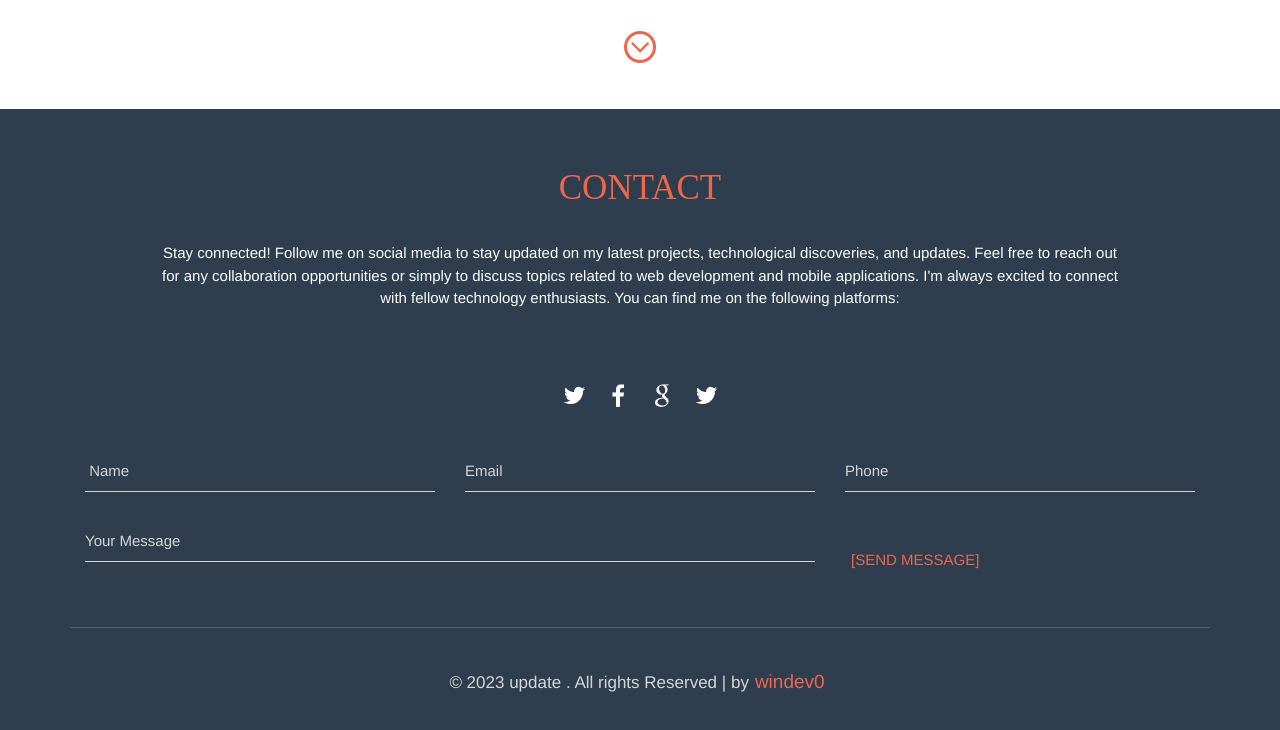
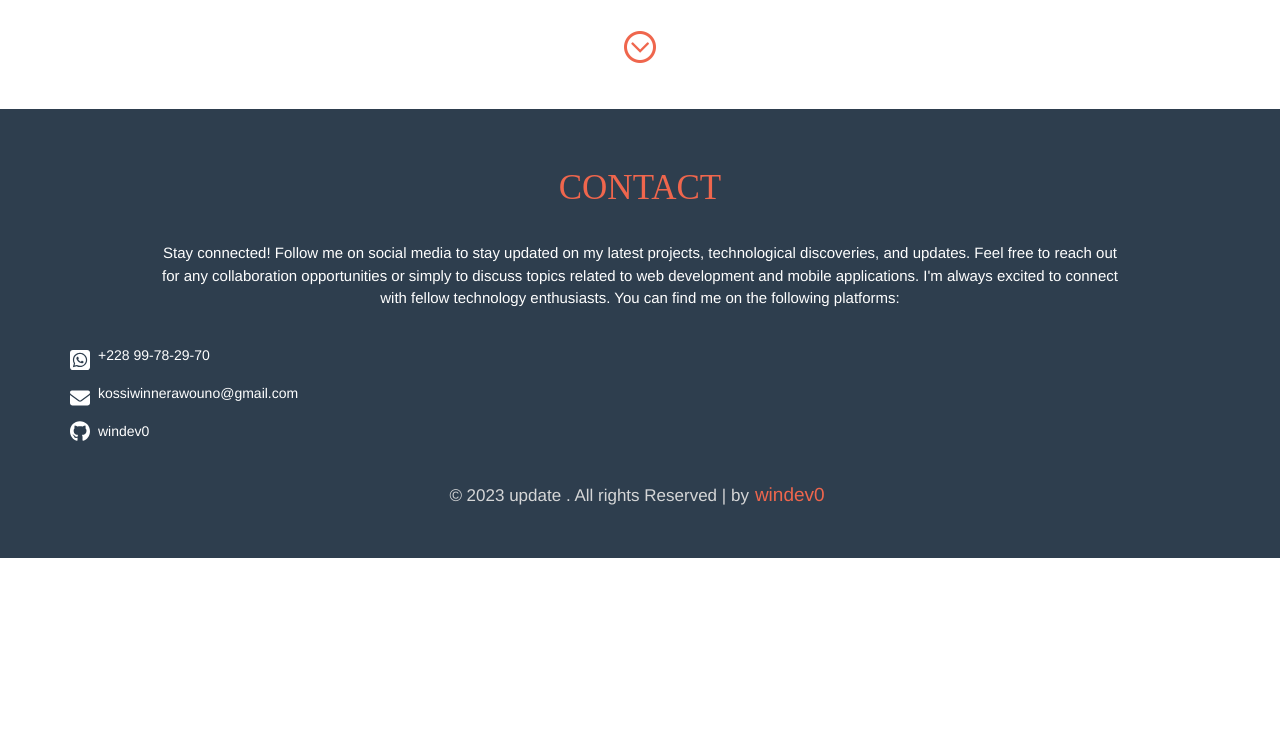
Before and after one commit to windev0/portofolio, a website with bundled scripts: page index.html in a window 1280 px wide. Shown: the part 3872-4602 px from the top of the page. After the commit the page ends 4430 px from the top, so only its background shows below. Built offline with nearby package versions, Linux system fonts and the light colour scheme.

Commit message:
pret à etre déployé

```diff
--- a/index.html
+++ b/index.html
@@ -709,40 +709,38 @@ Smartphone Compatible web template, free webdesigns for Nokia, Samsung, LG, Sony
 					discuss topics related to web development and mobile applications. I'm always excited to connect
 					with fellow technology enthusiasts. You can find me on the following platforms: </p>
 			</div>
-			<div class="social-icon">
-				<a href="#"><i class="icon1"></i></a>
-				<a href="#"><i class="icon2"></i></a>
-				<a href="#"><i class="icon3"></i></a>
-				<!-- <a href="#"><i class="icon4"></i></a>
-				<a href="#"><i class="icon5"></i></a>
-				<a href="#"><i class="icon6"></i></a>
-				<a href="#"><i class="icon7"></i></a>-->
-				<a href="#"><i class="icon11"></i></a>
+			<div class="contacts">
+				<div style="display: flex; margin-top: 8px;"">
+					<svg xmlns=" http://www.w3.org/2000/svg" width="20" color="white" fill="#FFF" viewBox="0 0 448 512">
+					<!--!Font Awesome Free 6.5.1 by @fontawesome - https://fontawesome.com License - https://fontawesome.com/license/free Copyright 2024 Fonticons, Inc.-->
+					<path
+						d="M92.1 254.6c0 24.9 7 49.2 20.2 70.1l3.1 5-13.3 48.6L152 365.2l4.8 2.9c20.2 12 43.4 18.4 67.1 18.4h.1c72.6 0 133.3-59.1 133.3-131.8c0-35.2-15.2-68.3-40.1-93.2c-25-25-58-38.7-93.2-38.7c-72.7 0-131.8 59.1-131.9 131.8zM274.8 330c-12.6 1.9-22.4 .9-47.5-9.9c-36.8-15.9-61.8-51.5-66.9-58.7c-.4-.6-.7-.9-.8-1.1c-2-2.6-16.2-21.5-16.2-41c0-18.4 9-27.9 13.2-32.3c.3-.3 .5-.5 .7-.8c3.6-4 7.9-5 10.6-5c2.6 0 5.3 0 7.6 .1c.3 0 .5 0 .8 0c2.3 0 5.2 0 8.1 6.8c1.2 2.9 3 7.3 4.9 11.8c3.3 8 6.7 16.3 7.3 17.6c1 2 1.7 4.3 .3 6.9c-3.4 6.8-6.9 10.4-9.3 13c-3.1 3.2-4.5 4.7-2.3 8.6c15.3 26.3 30.6 35.4 53.9 47.1c4 2 6.3 1.7 8.6-1c2.3-2.6 9.9-11.6 12.5-15.5c2.6-4 5.3-3.3 8.9-2s23.1 10.9 27.1 12.9c.8 .4 1.5 .7 2.1 1c2.8 1.4 4.7 2.3 5.5 3.6c.9 1.9 .9 9.9-2.4 19.1c-3.3 9.3-19.1 17.7-26.7 18.8zM448 96c0-35.3-28.7-64-64-64H64C28.7 32 0 60.7 0 96V416c0 35.3 28.7 64 64 64H384c35.3 0 64-28.7 64-64V96zM148.1 393.9L64 416l22.5-82.2c-13.9-24-21.2-51.3-21.2-79.3C65.4 167.1 136.5 96 223.9 96c42.4 0 82.2 16.5 112.2 46.5c29.9 30 47.9 69.8 47.9 112.2c0 87.4-72.7 158.5-160.1 158.5c-26.6 0-52.7-6.7-75.8-19.3z" />
+					</svg>
+					<p style="color: white; margin-left:8px;">+228 99-78-29-70</p>
+				</div>
+
+				<div style="display: flex; margin-top: 8px;"">
+					<svg width=" 20" fill="#FFF" xmlns="http://www.w3.org/2000/svg" viewBox="0 0 512 512">
+					<!--!Font Awesome Free 6.5.1 by @fontawesome - https://fontawesome.com License - https://fontawesome.com/license/free Copyright 2024 Fonticons, Inc.-->
+					<path
+						d="M48 64C21.5 64 0 85.5 0 112c0 15.1 7.1 29.3 19.2 38.4L236.8 313.6c11.4 8.5 27 8.5 38.4 0L492.8 150.4c12.1-9.1 19.2-23.3 19.2-38.4c0-26.5-21.5-48-48-48H48zM0 176V384c0 35.3 28.7 64 64 64H448c35.3 0 64-28.7 64-64V176L294.4 339.2c-22.8 17.1-54 17.1-76.8 0L0 176z" />
+					</svg>
+					<p style="color: white; margin-left: 8px;"><a
+							style="color: white;" "mailto:kossiwinnerawouno@gmail.com">kossiwinnerawouno@gmail.com</a>
+					</p>
+				</div>
+
+				<div style="display: flex; margin-top: 8px;">
+					<svg width="20" fill="#FFF" xmlns="http://www.w3.org/2000/svg"
+						viewBox="0 0 496 512"><!--!Font Awesome Free 6.5.1 by @fontawesome - https://fontawesome.com License - https://fontawesome.com/license/free Copyright 2024 Fonticons, Inc.-->
+						<path
+							d="M165.9 397.4c0 2-2.3 3.6-5.2 3.6-3.3 .3-5.6-1.3-5.6-3.6 0-2 2.3-3.6 5.2-3.6 3-.3 5.6 1.3 5.6 3.6zm-31.1-4.5c-.7 2 1.3 4.3 4.3 4.9 2.6 1 5.6 0 6.2-2s-1.3-4.3-4.3-5.2c-2.6-.7-5.5 .3-6.2 2.3zm44.2-1.7c-2.9 .7-4.9 2.6-4.6 4.9 .3 2 2.9 3.3 5.9 2.6 2.9-.7 4.9-2.6 4.6-4.6-.3-1.9-3-3.2-5.9-2.9zM244.8 8C106.1 8 0 113.3 0 252c0 110.9 69.8 205.8 169.5 239.2 12.8 2.3 17.3-5.6 17.3-12.1 0-6.2-.3-40.4-.3-61.4 0 0-70 15-84.7-29.8 0 0-11.4-29.1-27.8-36.6 0 0-22.9-15.7 1.6-15.4 0 0 24.9 2 38.6 25.8 21.9 38.6 58.6 27.5 72.9 20.9 2.3-16 8.8-27.1 16-33.7-55.9-6.2-112.3-14.3-112.3-110.5 0-27.5 7.6-41.3 23.6-58.9-2.6-6.5-11.1-33.3 2.6-67.9 20.9-6.5 69 27 69 27 20-5.6 41.5-8.5 62.8-8.5s42.8 2.9 62.8 8.5c0 0 48.1-33.6 69-27 13.7 34.7 5.2 61.4 2.6 67.9 16 17.7 25.8 31.5 25.8 58.9 0 96.5-58.9 104.2-114.8 110.5 9.2 7.9 17 22.9 17 46.4 0 33.7-.3 75.4-.3 83.6 0 6.5 4.6 14.4 17.3 12.1C428.2 457.8 496 362.9 496 252 496 113.3 383.5 8 244.8 8zM97.2 352.9c-1.3 1-1 3.3 .7 5.2 1.6 1.6 3.9 2.3 5.2 1 1.3-1 1-3.3-.7-5.2-1.6-1.6-3.9-2.3-5.2-1zm-10.8-8.1c-.7 1.3 .3 2.9 2.3 3.9 1.6 1 3.6 .7 4.3-.7 .7-1.3-.3-2.9-2.3-3.9-2-.6-3.6-.3-4.3 .7zm32.4 35.6c-1.6 1.3-1 4.3 1.3 6.2 2.3 2.3 5.2 2.6 6.5 1 1.3-1.3 .7-4.3-1.3-6.2-2.2-2.3-5.2-2.6-6.5-1zm-11.4-14.7c-1.6 1-1.6 3.6 0 5.9 1.6 2.3 4.3 3.3 5.6 2.3 1.6-1.3 1.6-3.9 0-6.2-1.4-2.3-4-3.3-5.6-2z" />
+					</svg>
+					<a style="color: white; margin-left: 8px;" href="https://github.com/windev0/">windev0</a>
+
+				</div>
 			</div>
-			<div class="contact">
-				<form id="contactForm">
-					<div class="col-md-4 contactgrid">
-						<input type="text" class="text" value=" name" onfocus="this.value = '';"
-							onblur="if (this.value == '') {this.value = ' name';}" id="name">
-					</div>
-					<div class="col-md-4 contactgrid">
-						<input type="text" class="text" value="email" onfocus="this.value = '';"
-							onblur="if (this.value == '') {this.value = 'email';}" id="email">
-					</div>
-					<div class="col-md-4 contactgrid">
-						<input type="text" class="text" value="phone" onfocus="this.value = '';"
-							onblur="if (this.value == '') {this.value = 'phone';}" id="phone">
-					</div>
-					<div class="col-md-8 contactgrid1">
-						<textarea onfocus="if(this.value == 'Your Message') this.value='';"
-							onblur="if(this.value == '') this.value='Your Message';" id="message">Your Message</textarea>
-					</div>
-					<div class="col-md-4 contactgrid2">
-						<input type="submit" value="[send message]" id="submitBtn">
-					</div>
-					<div class="clearfix"></div>
-				</form>
-			</div>
+
 			<div class="footer-bottom">
 
 				<p>&copy; 2023 update . All rights Reserved | by<a href="http://templatestock.com"
```
Also changed, not shown: 1 other file.
